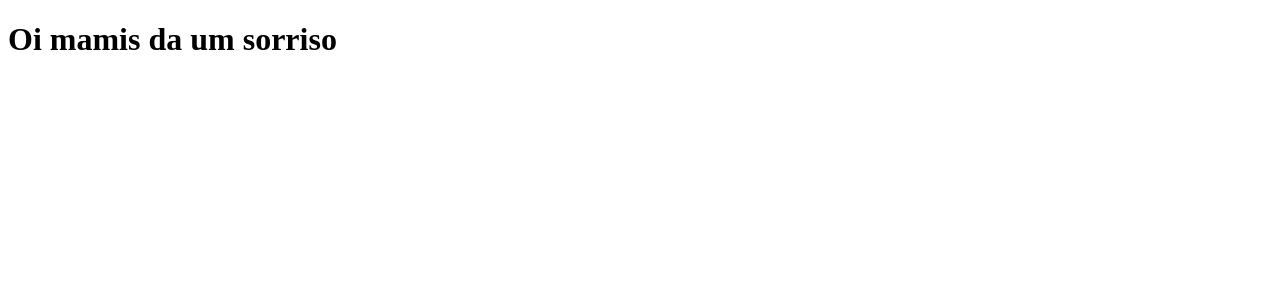
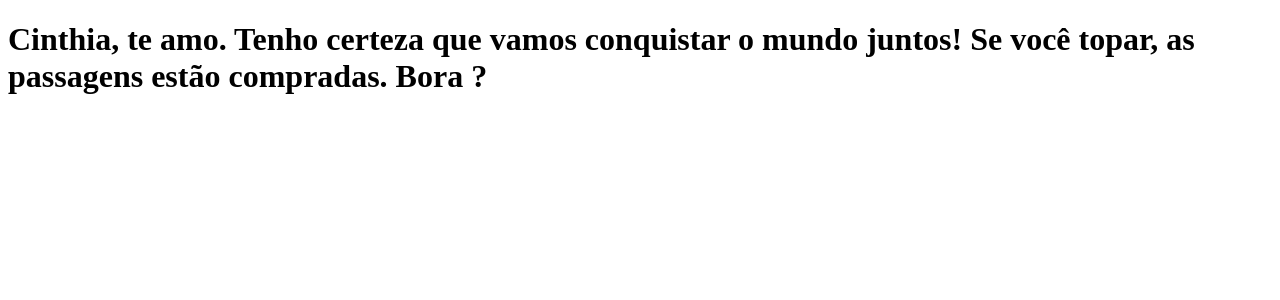
Before and after one commit to lucca-kz/clone-tabnews, a Next.js app: page / in a window 1280 px wide. Shown: the top 300 px of the page. Built offline with nearby package versions, Linux system fonts and the light colour scheme.

Commit message:
voltando a mensagem original

```diff
--- a/pages/index.js
+++ b/pages/index.js
@@ -1,6 +1,5 @@
 function Home() {
-    // return <h1> Cinthia, te amo. Tenho certeza que vamos conquistar o mundo juntos! Se você topar, da uma risadinha pra mim </h1>
-    return <h1> Oi mamis da um sorriso </h1>
+    return <h1> Cinthia, te amo. Tenho certeza que vamos conquistar o mundo juntos! Se você topar, as passagens estão compradas. Bora ? </h1>
 }
 
 export default Home
```
